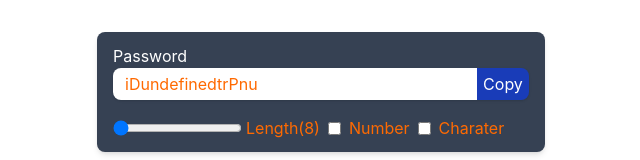
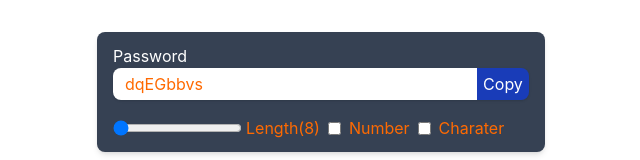
Before and after one commit to keshav-koli/react-learning, a React (Vite) app in the folder react-practice/: page / in a window 1280 px wide. Shown: the top 160 px of the page, without its empty margins (319-959 px from the left). Built offline with nearby package versions, Linux system fonts and the light colour scheme.

Commit message:
changes in password generator

```diff
--- a/react-practice/src/App.tsx
+++ b/react-practice/src/App.tsx
@@ -1,5 +1,5 @@
 // import React, { createContext, useState } from "react";
-import { useCallback, useEffect, useState } from "react";
+import { useCallback, useEffect, useRef, useState } from "react";
 // import { Component, Component2 } from "./concepts/component";
 // import Compaonent4 from "./concepts/component";
 // import A from "./concepts/component";
@@ -306,9 +306,13 @@ const App = () => {
     let str = 'ABCDEFGHIJKLMNOPQRSTUVWXYZabcdefghijklmnopqrstuvwxyz';
     if (numberAllowed) str += '0123456789';
     if (charaterAllowed) str += '!@#$%^&*-_+=[]{}~`'
-    for (let index = 0; index < length; index++) {
+    for (let index = 1; index <= length; index++) {
       let char: number = Math.floor(Math.random() * str.length + 1);
-      pass += str[char];
+      console.log(Math.random());
+      console.log(Math.random()*str.length);
+      console.log(Math.random()*str.length +1);
+
+      pass += str.charAt(char);
     }
     setPassword(pass);
   }, [numberAllowed, charaterAllowed, length])
@@ -317,14 +321,20 @@ const App = () => {
     generatePassword();
   }, [length, numberAllowed, charaterAllowed])
 
+  const passwordRef = useRef<HTMLInputElement>(null);
 
+  const CopyText = () => {
+    passwordRef.current?.select();
+    passwordRef.current?.setSelectionRange(0, 30);
+    window.navigator.clipboard.writeText(password)
+  }
   return (
     <>
       <div className="bg-gray-700 w-full max-w-md mx-auto  shadow-md rounded-lg px-4 py-3 my-8 text-orange-500">
         <span className="text-white">Password</span>
         <div className="flex shadow rounded-lg overflow-hidden mb-4">
-          <input type="text" value={password} className="outline-none w-full py-1 px-3 bg-white" />
-          <button className="bg-blue-800 w-15 text-white">Copy</button>
+          <input type="text" value={password} className="outline-none w-full py-1 px-3 bg-white" ref={passwordRef} />
+          <button className="bg-blue-800 w-15 text-white" onClick={CopyText}>Copy</button>
         </div>
         <div className="flex gap-2 items-center">
           <div className="flex items-center gap-x-1">
```
